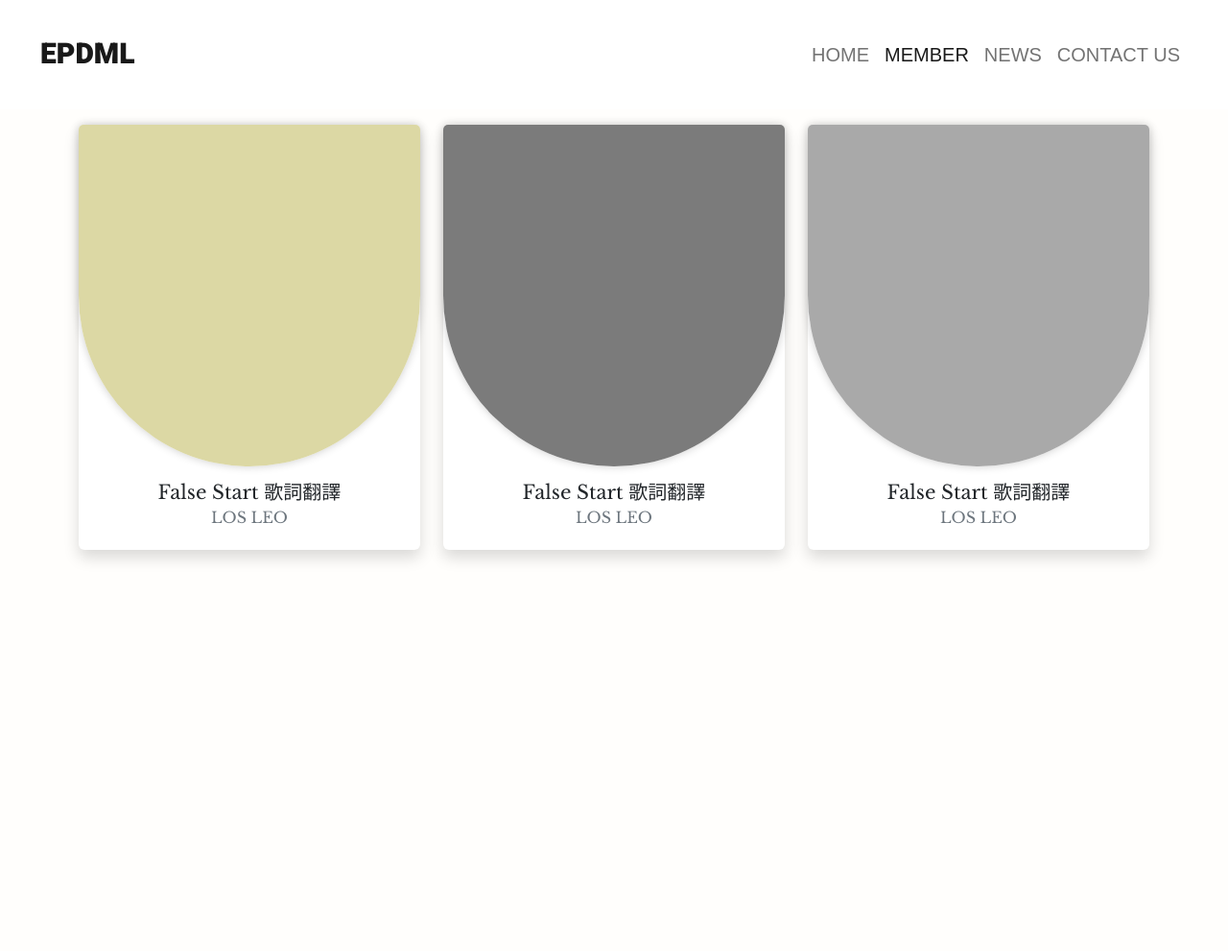
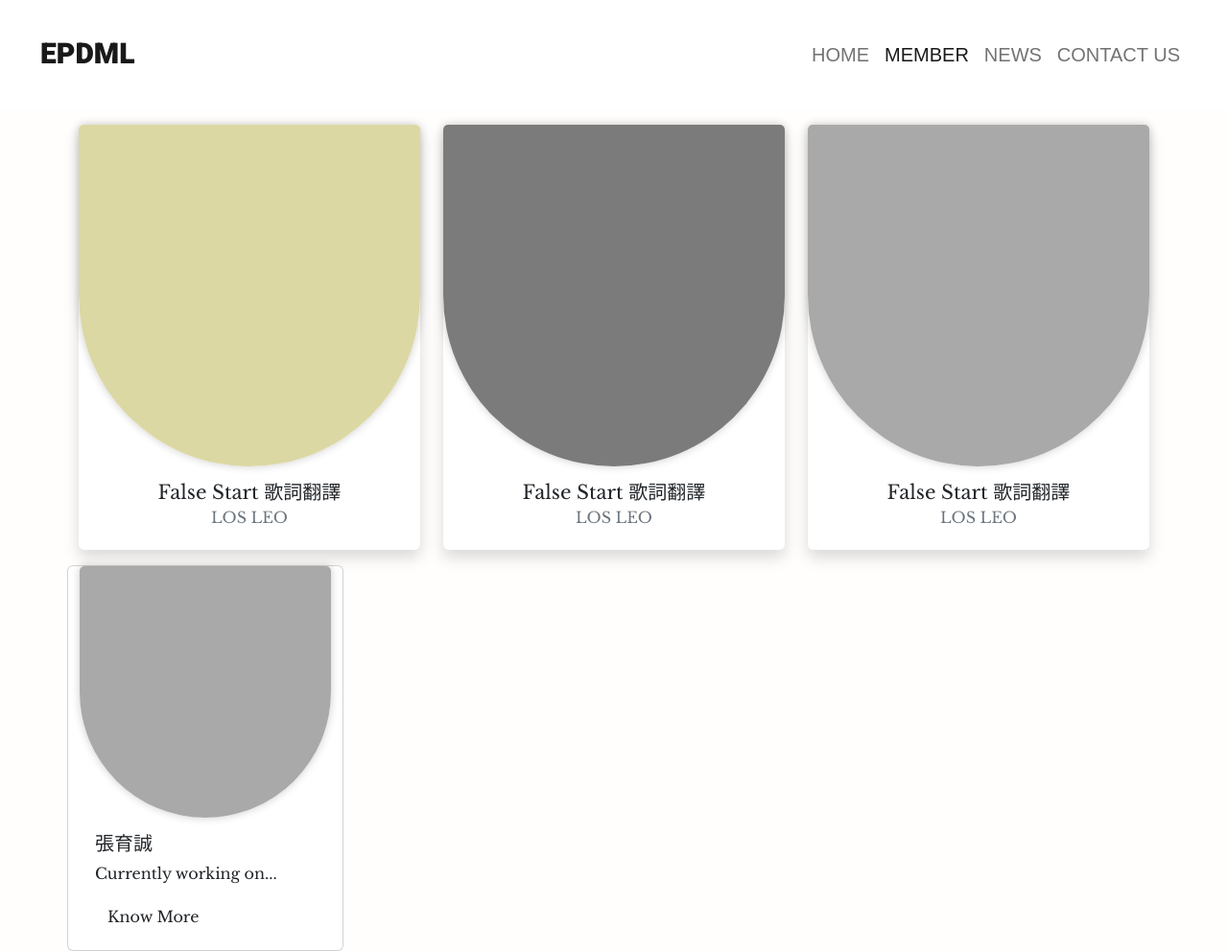
Before and after one commit to yeeeeeCheng/yeeeeeCheng.github.io, a plain HTML site: page member.html in a window 1280 px wide. Shown: the whole page at 96% size. Before the commit the page ends 800 px from the top, so only its background shows below. Drawn offline with nearby package versions, Linux system fonts and the light colour scheme.

Commit message:
add a new template

```diff
--- a/member.html
+++ b/member.html
@@ -71,6 +71,14 @@
             </div>
           </div>
         </div>
+        <div class="card" style="width: 18rem;">
+          <img src="https://yeeeeeCheng.github.io/img/bronze.png" class="card-img-top" alt="Undergrad">
+          <div class="card-body">
+            <h5 class="card-title">張育誠</h5>
+            <p class="card-text">Currently working on...</p>
+            <a href="#" class="btn">Know More</a>
+          </div>
+        </div>
       </div>
     </div>
 
```
